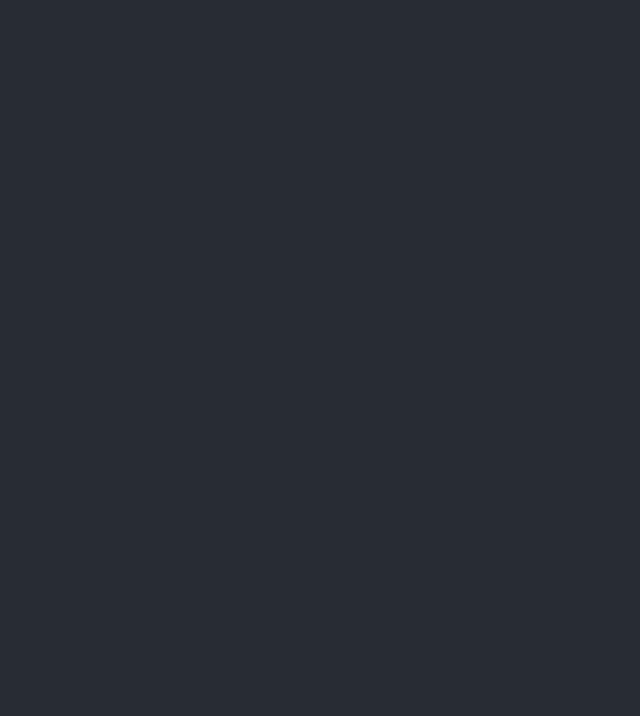
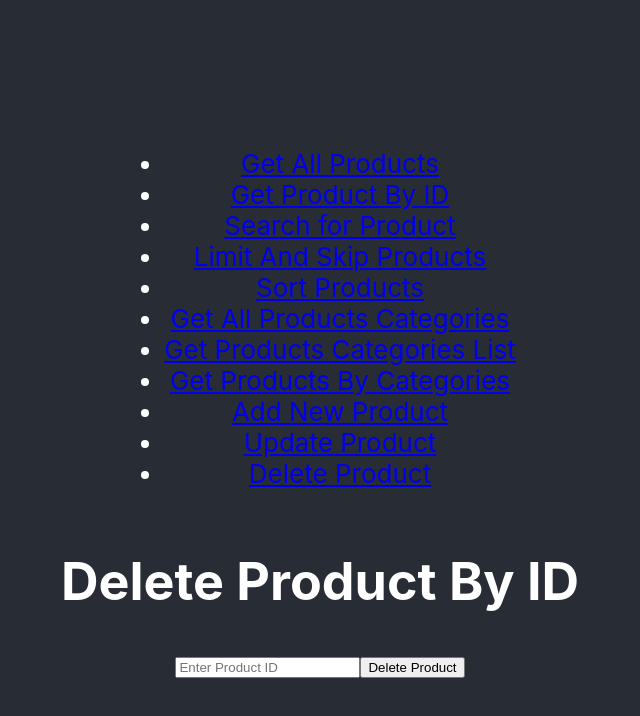
Before and after one commit to arees2nobani/productsTask, a React (Create React App) app: page /DeleteProduct in a window 1280 px wide. Before the commit this address had no page. Shown: the top 716 px of the page, without its empty margins (320-960 px from the left). Built offline with nearby package versions, Linux system fonts and the light colour scheme.

Commit message:
delete product

```diff
--- a/src/App.js
+++ b/src/App.js
@@ -11,6 +11,7 @@ import GetProductsCategoriesList from './components/GetProductsCategoriesList'
 import GetProductsByCategories from './components/GetProductsByCategories'
 import AddNewProduct from './components/AddNewProduct'
 import UpdateProduct from './components/UpdateProduct'
+import DeleteProduct from './components/DeleteProduct'
 
 function App() {
   return (
@@ -29,7 +30,7 @@ function App() {
               <Route path="GetProductsByCategories" element={<GetProductsByCategories />} />
               <Route path="AddNewProduct" element={<AddNewProduct />} />
               <Route path="UpdateProduct" element={<UpdateProduct />} />
-              {/* <Route path="DeleteProduct" element={<DeleteProduct />} /> */}
+              <Route path="DeleteProduct" element={<DeleteProduct />} />
 
             </Route>
           </Routes>
--- a/src/Layout.js
+++ b/src/Layout.js
@@ -36,10 +36,10 @@ const Layout = () => {
            <li>
             <Link to="/UpdateProduct"> Update Product </Link>
           </li>
-          {/*
+
           <li>
             <Link to="/DeleteProduct"> Delete Product </Link>
-          </li> */}
+          </li>
 
 
         </ul>
--- a/src/components/AddNewProduct.js
+++ b/src/components/AddNewProduct.js
@@ -1,6 +1,6 @@
 import React, {useState} from 'react';
 
-function AddNewProduct(){
+function AddNewProduct() {
 const [product, setProduct] = useState({
     title: '',
     description: '',
--- /dev/null
+++ b/src/components/DeleteProduct.js
@@ -0,0 +1,62 @@
+import React, {useState} from 'react'
+
+function DeleteProduct() {
+    const [product, setProduct] = useState('');
+    const [response, setResponse] = useState(null);
+    const [error, setError] = useState(null);
+
+    const deleteProductByID = () => {
+
+    fetch(`https://dummyjson.com/products/${product}`, {
+        method: 'DELETE',
+      })
+    //   .then(res => res.json())
+    //   .then(console.log);
+
+      .then(res => {
+        if (!res.ok) {
+           throw new Error('Failed to Delete product.');
+        }
+        return res.json();
+    })
+      .then(data => {
+        console.log(data);
+        setResponse(data);
+        setError(null);
+      })
+
+      .catch(err => {
+        console.error(err);
+        setError('Failed to Delete product.');
+        setResponse(null);
+      });
+
+    };
+
+    return(
+
+        <div>
+          <h1>Delete Product By ID</h1>
+          <input
+            type="text"
+            value={product}
+            onChange={(e) => setProduct(e.target.value)}
+            placeholder="Enter Product ID"
+          />
+          <button onClick={deleteProductByID}>Delete Product</button>
+
+        {response && (
+        <div>
+          <h2>Product Deleted Successfully!</h2>
+        </div>
+
+      )}
+
+          {error && <p>Error: {error}</p>}
+          </div>
+
+    );
+
+}
+
+export default DeleteProduct;
--- a/src/components/GetProductByID.js
+++ b/src/components/GetProductByID.js
@@ -73,7 +73,7 @@ function GetProductByID() {
     <div>
       <h1>Get Product By ID</h1>
       <input
-        type="text"
+        type="number"
         value={productId}
         onChange={(e) => setProductId(e.target.value)}
         placeholder="Enter Product ID"
```
